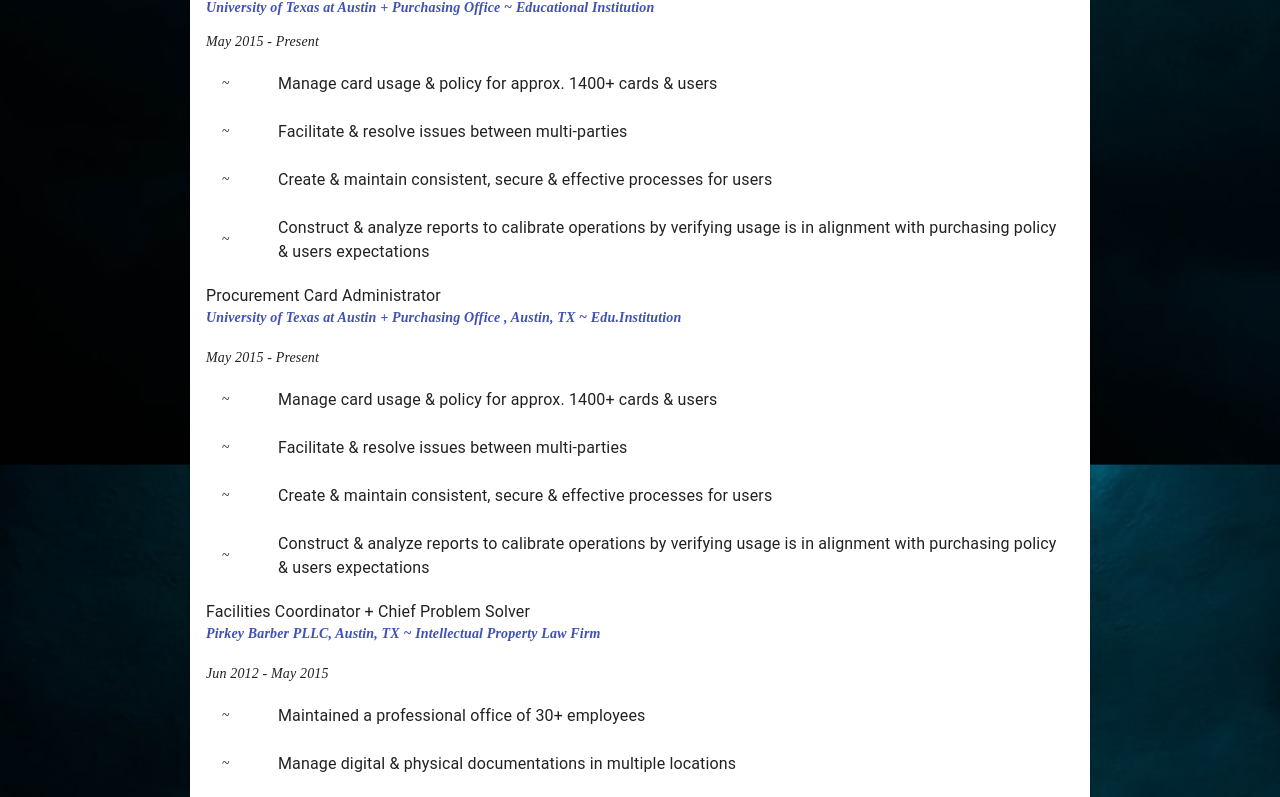
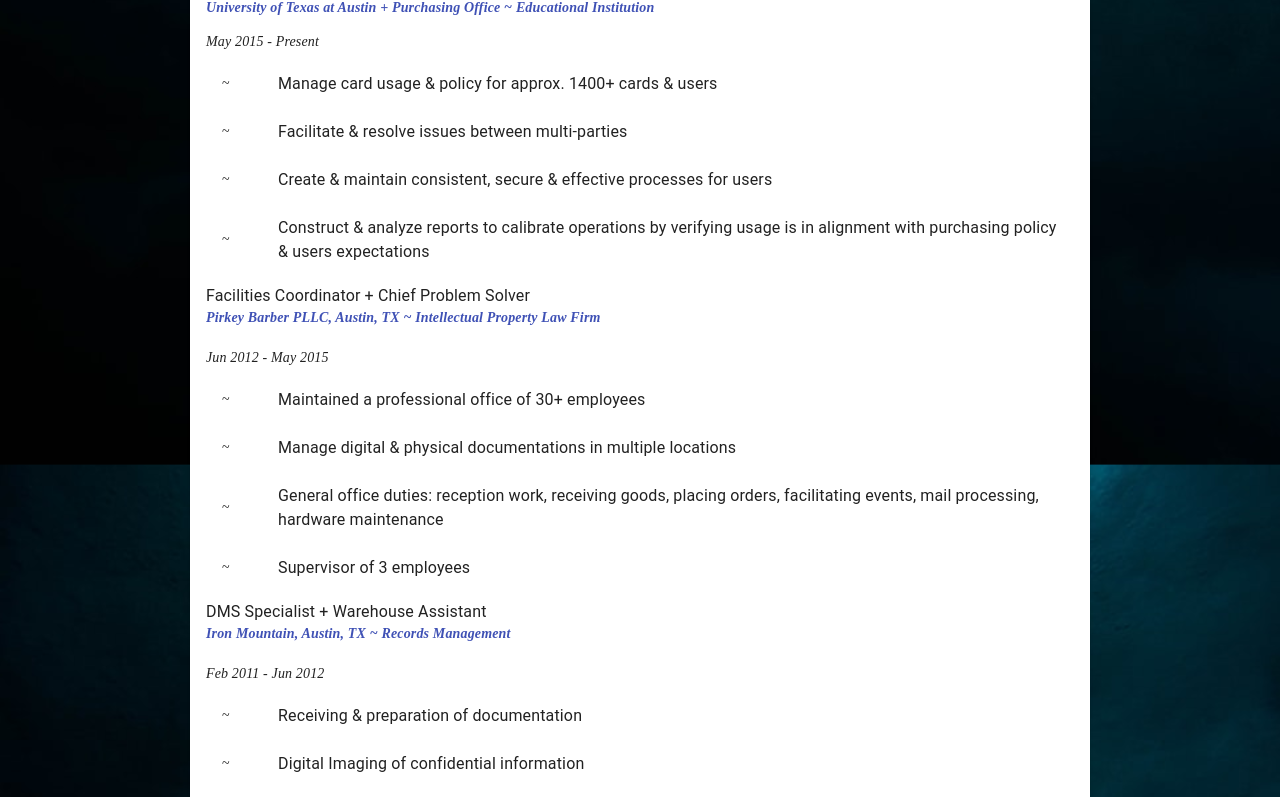
Before and after one commit to listenToRipley/nataliekendrick, a React (Create React App) app: page /resume in a window 1280 px wide. Shown: the part 495-1292 px from the top of the page. Built offline with nearby package versions, Linux system fonts and the light colour scheme.

Commit message:
remove duplicate text

```diff
--- a/src/Components/ResumeExp.js
+++ b/src/Components/ResumeExp.js
@@ -130,40 +130,6 @@ const ResumeExp = () => {
 
       {fullHistory}
 
-        <Typography>Procurement Card Administrator</Typography>
-      <Link href="https://procard.financials.utexas.edu/" className={classes.company}>University of Texas at Austin + Purchasing Office , Austin, TX  ~ Edu.Institution </Link>
-      <br/>
-      <em>May 2015 - Present</em>
-      <List>
-              <ListItem>
-                <ListItemAvatar>~</ListItemAvatar>
-                <ListItemText>
-                Manage card usage & policy for approx. 1400+ cards & users
-                </ListItemText>
-              </ListItem>
-
-              <ListItem>
-                <ListItemAvatar>~</ListItemAvatar>
-                <ListItemText>
-                Facilitate & resolve issues between multi-parties
-                </ListItemText>
-              </ListItem>
-
-              <ListItem>
-                <ListItemAvatar>~</ListItemAvatar>
-                <ListItemText>
-                Create & maintain consistent, secure & effective processes for users
-                </ListItemText>
-              </ListItem>
-
-              <ListItem>
-                <ListItemAvatar>~</ListItemAvatar>
-                <ListItemText>
-                Construct & analyze reports to calibrate operations by verifying usage is in alignment with purchasing policy & users expectations
-                </ListItemText>
-              </ListItem>
-            </List>
-
             <Typography>Facilities Coordinator + Chief Problem Solver</Typography>
             <Link href="https://www.pirkeybarber.com/" className={classes.company}>Pirkey Barber PLLC, Austin, TX ~ Intellectual Property Law Firm</Link>
             <br/>
```
